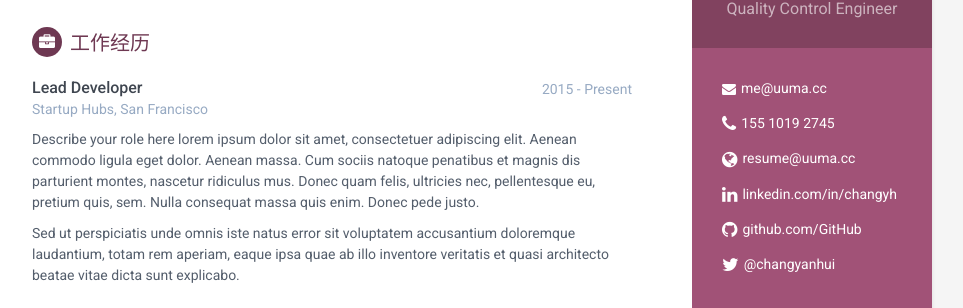
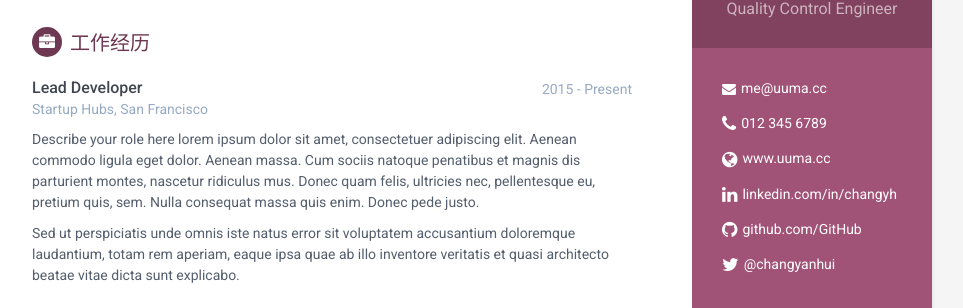
Before and after one commit to changyanhui/resume, a Jekyll site: the page built from index.html, in a window 1280 px wide. Shown: the part 255-563 px from the top of the page, without its empty margins (188-1151 px from the left). Built offline with Jekyll 4.4.1, drawn with Linux system fonts in a browser that asks for light colours.

Commit message:
websiteinfo

```diff
--- a/_config.yml
+++ b/_config.yml
@@ -19,8 +19,8 @@ pic: profile.png  #place a 100x100 picture inside /assets/images/ folder and pro
 
 #sidebar links
 email: me@uuma.cc
-phone: 155 1019 2745
-website: resume@uuma.cc #do not add http://
+phone: 012 345 6789
+website: www.uuma.cc #do not add http://
 linkedin: changyh
 github: changyanhui
 twitter: '@changyanhui'
```
